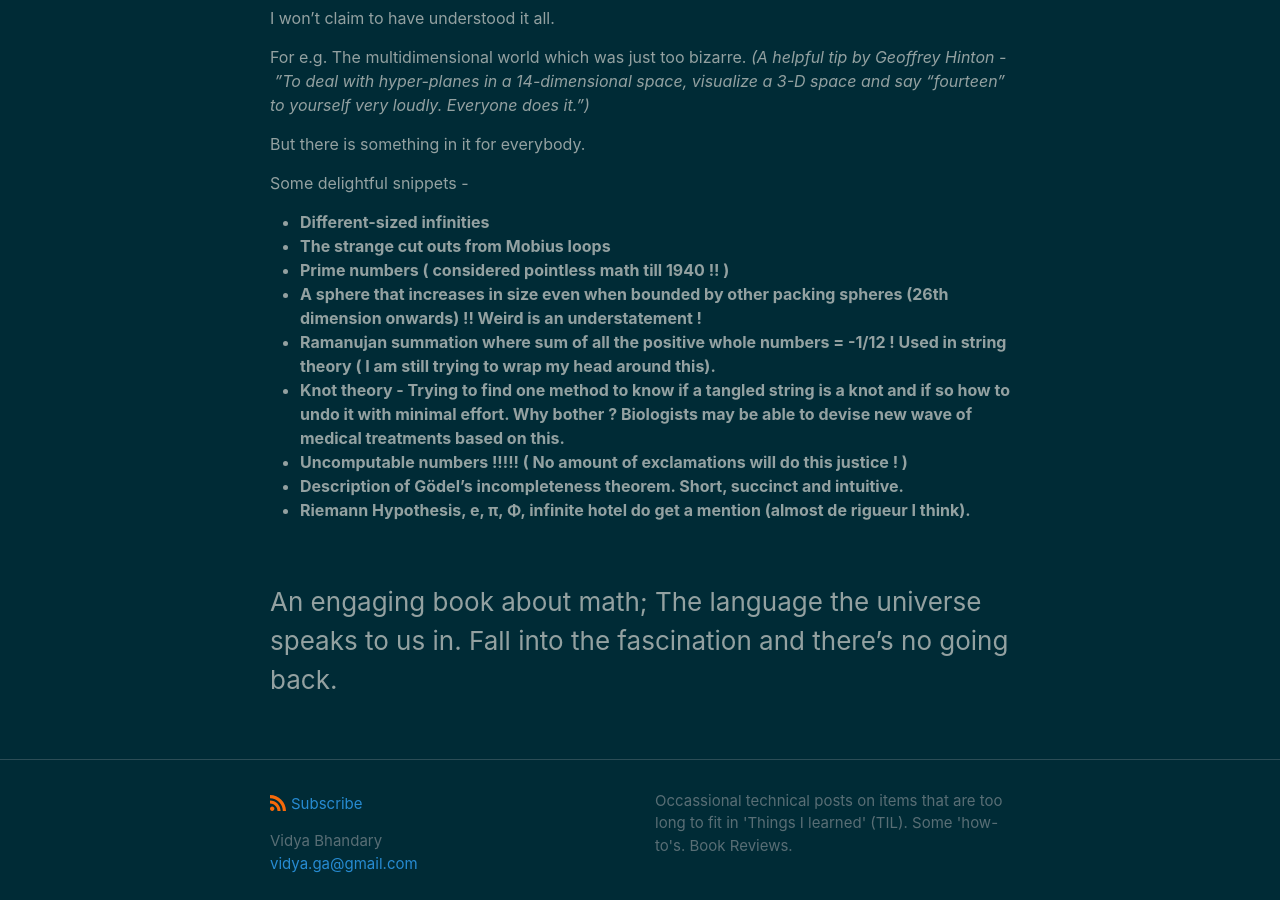
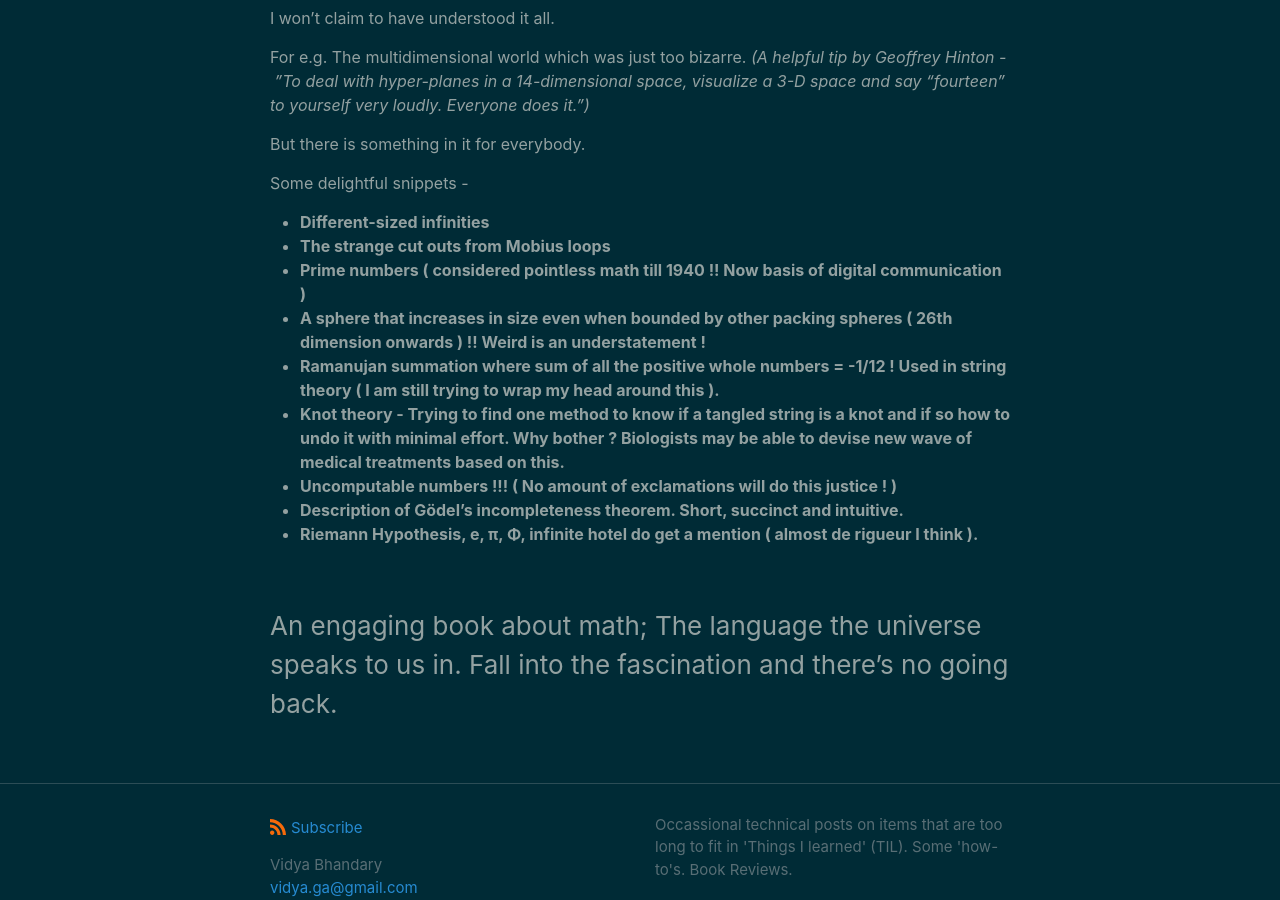
Before and after one commit to vidyabhandary/blog, a Jekyll site: the page built from _posts/2020-12-22-Math-4th-dimension.md, in a window 1280 px wide and 900 px high, scrolled down 546 px. Built offline with Jekyll 4.4.1, drawn with Linux system fonts in a browser that asks for light colours; our own code applies the rules of GitHub Pages for plain Markdown files.

Commit message:
Correct typo, add snippet

```diff
--- a/_posts/2020-12-22-Math-4th-dimension.md
+++ b/_posts/2020-12-22-Math-4th-dimension.md
@@ -25,12 +25,12 @@ Some delightful snippets -
 
 - **Different-sized infinities**
 - **The strange cut outs from Mobius loops**
-- **Prime numbers ( considered pointless math till 1940 !! )**
-- **A sphere that increases in size even when bounded by other packing spheres (26th dimension onwards) !! Weird is an understatement !**
-- **Ramanujan summation where sum of all the positive whole numbers = -1/12 ! Used in string theory ( I am still trying to wrap my head around this).**
+- **Prime numbers ( considered pointless math till 1940 !! Now basis of digital communication )**
+- **A sphere that increases in size even when bounded by other packing spheres ( 26th dimension onwards ) !! Weird is an understatement !**
+- **Ramanujan summation where sum of all the positive whole numbers = -1/12 ! Used in string theory ( I am still trying to wrap my head around this ).**
 - **Knot theory - Trying to find one method to know if a tangled string is a knot and if so how to undo it with minimal effort. Why bother ? Biologists may be able to devise new wave of medical treatments based on this.**
-- **Uncomputable numbers !!!!! ( No amount of exclamations will do this justice ! )**
+- **Uncomputable numbers !!! ( No amount of exclamations will do this justice ! )**
 - **Description of Gödel's incompleteness theorem. Short, succinct and intuitive.**
-- **Riemann Hypothesis, e, π, Φ, infinite hotel do get a mention (almost de rigueur I think).**
+- **Riemann Hypothesis, e, π, Φ, infinite hotel do get a mention ( almost de rigueur I think ).**
 
 ### An engaging book about math; The language the universe speaks to us in. Fall into the fascination and there's no going back.
```
